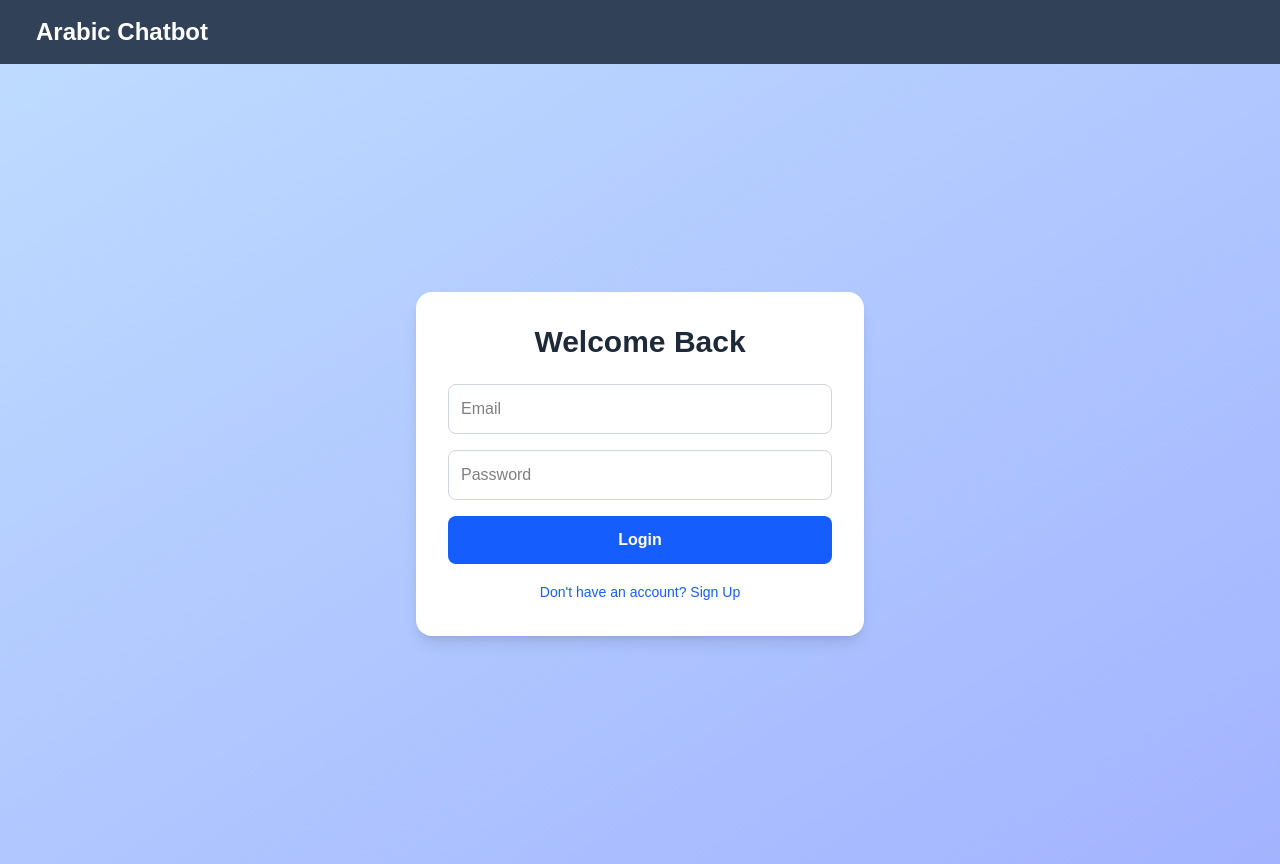
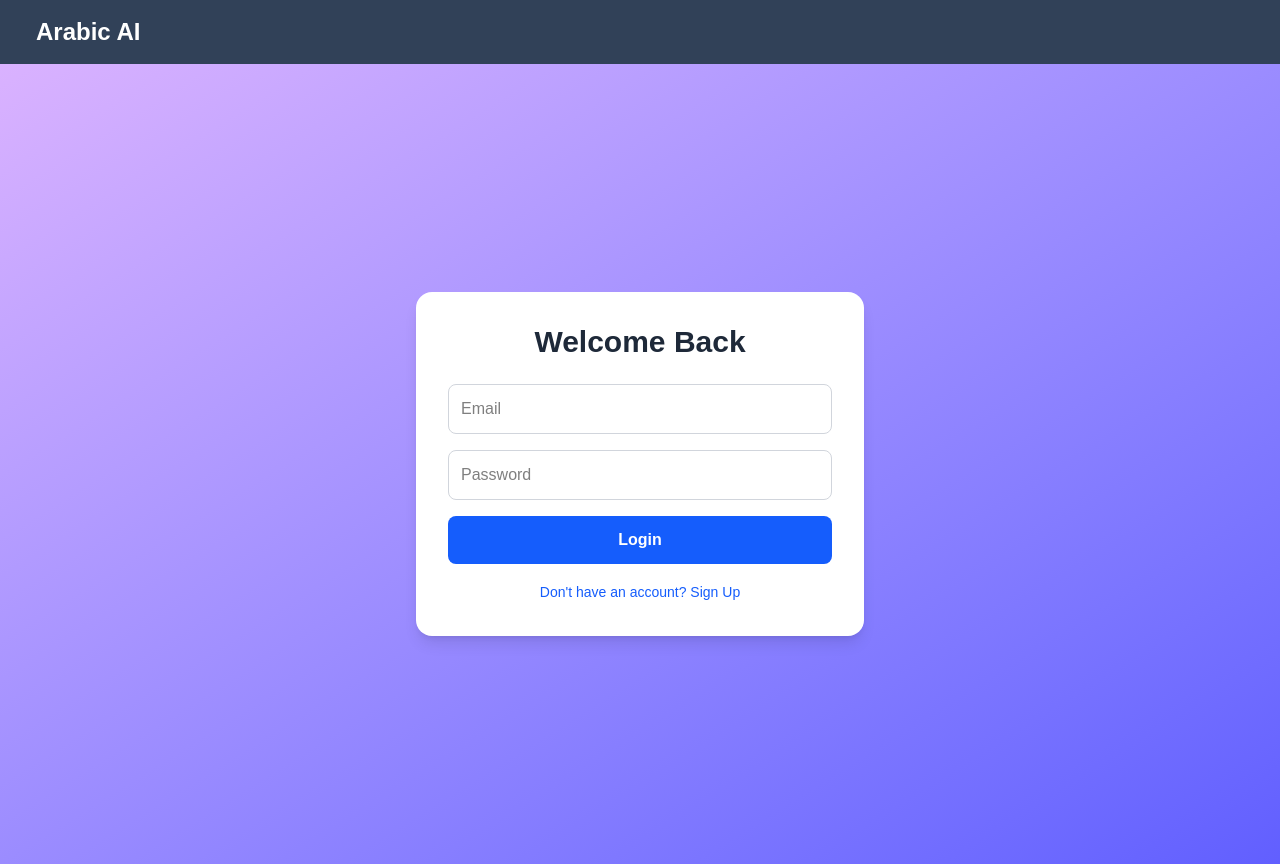
Before and after one commit to itsmehardawood/Arabic_Chatbot_Frontend, a Next.js app: page / in a window 1280 px wide. Built offline with nearby package versions, Linux system fonts and the light colour scheme.

Commit message:
UI changes

```diff
--- a/src/app/homepage/page.js
+++ b/src/app/homepage/page.js
@@ -62,7 +62,7 @@ export default function HomePage() {
           <div className="flex justify-between items-center h-16 ">
             <div className="flex items-center">
               <h1 className="text-2xl font-bold text-gray-900 text-white">
-                Arabic Chatbot
+                Arabic AI
               </h1>
             </div>
             <div className="flex items-center space-x-4">
@@ -92,7 +92,7 @@ export default function HomePage() {
             Welcome Back!
           </h2>
           <p className="text-xl text-gray-600 max-w-2xl mx-auto">
-            Welcome to your intelligent Arabic Chatbot App. Start a new conversation or manage your subscription
+            Welcome to your intelligent Arabic AI App. Start a new conversation or manage your subscription
           </p>
         </div>
 
--- a/src/app/page.js
+++ b/src/app/page.js
@@ -39,8 +39,8 @@ export default function Home() {
     }
 
     const endpoint = isLogin
-      ? 'https://5516-110-39-39-254.ngrok-free.app/login'
-      : 'https://5516-110-39-39-254.ngrok-free.app/signup'
+      ? 'https://84f6-110-39-39-254.ngrok-free.app/login'
+      : 'https://84f6-110-39-39-254.ngrok-free.app/signup'
 
     const body = isLogin
       ? { email, password }
@@ -93,13 +93,13 @@ export default function Home() {
       <nav className="bg-slate-700  p-4 shadow-lg">
         <div className="flex justify-between items-center">
           <div className="text-white font-bold text-2xl pl-5">
-            Arabic Chatbot
+            Arabic AI
           </div>
         </div>
       </nav>
 
       {/* Main Content */}
-      <div className="min-h-screen  flex-col text-black bg-gradient-to-br from-blue-200 to-indigo-300  flex justify-center items-center px-4">
+      <div className="min-h-screen  flex-col text-black bg-gradient-to-br from-purple-300 to-indigo-500  flex justify-center items-center px-4">
         <div className="w-full max-w-md bg-white p-8 rounded-2xl shadow-lg">
           <h1 className="text-3xl font-bold text-center text-gray-800 mb-6">
             {isLogin ? 'Welcome Back' : 'Create Your Account'}
--- a/src/app/payments/page.js
+++ b/src/app/payments/page.js
@@ -57,7 +57,7 @@ function PaymentsContent() {
         return;
       }
 
-      const response = await fetch(`https://5516-110-39-39-254.ngrok-free.app/capture-order/${storedOrderId}`, {
+      const response = await fetch(`https://84f6-110-39-39-254.ngrok-free.app/capture-order/${storedOrderId}`, {
         method: 'POST',
         headers: {
           'Content-Type': 'application/json',
@@ -173,7 +173,7 @@ function PaymentsContent() {
 
     setProcessingTrial(true);
     try {
-      const response = await fetch(`https://5516-110-39-39-254.ngrok-free.app/start-trial/${user.id}`, {
+      const response = await fetch(`https://84f6-110-39-39-254.ngrok-free.app/start-trial/${user.id}`, {
         method: 'POST',
         headers: {
           'Content-Type': 'application/json',
@@ -203,7 +203,7 @@ function PaymentsContent() {
 
     setProcessingSubscription(plan);
     try {
-      const response = await fetch('https://5516-110-39-39-254.ngrok-free.app/create-subscription-order', {
+      const response = await fetch('https://84f6-110-39-39-254.ngrok-free.app/create-subscription-order', {
         method: 'POST',
         headers: {
           'Content-Type': 'application/json',
--- a/src/components/ChatBubble.jsx
+++ b/src/components/ChatBubble.jsx
@@ -213,7 +213,7 @@ export default function MessageBubble({
       // Get the token for authorization header
       const token = localStorage.getItem('access_token') || localStorage.getItem('token') || localStorage.getItem('accessToken');
 
-      const response = await fetch('https://5516-110-39-39-254.ngrok-free.app/save_flashcard', {
+      const response = await fetch('https://84f6-110-39-39-254.ngrok-free.app/save_flashcard', {
         method: 'POST',
         headers: {
           'Content-Type': 'application/json',
--- a/src/components/ChatContainer.jsx
+++ b/src/components/ChatContainer.jsx
@@ -35,7 +35,7 @@ export default function ChatContainer() {
     formData.append("file", file)
 
     try {
-      const url = `https://5516-110-39-39-254.ngrok-free.app/build_rag?user_id=${encodeURIComponent(user_id)}`
+      const url = `https://84f6-110-39-39-254.ngrok-free.app/build_rag?user_id=${encodeURIComponent(user_id)}`
 
       const res = await fetch(url, {
         method: 'POST',
@@ -66,7 +66,7 @@ export default function ChatContainer() {
 
     try {
       const bodyPayload = { question, user_id, level, diacritics }
-      const res = await fetch('https://5516-110-39-39-254.ngrok-free.app/query_rag', {
+      const res = await fetch('https://84f6-110-39-39-254.ngrok-free.app/query_rag', {
         method: 'POST',
         headers: { 'Content-Type': 'application/json' },
         body: JSON.stringify(bodyPayload)
--- a/src/components/ChatWindow.jsx
+++ b/src/components/ChatWindow.jsx
@@ -14,7 +14,7 @@ export default function ChatWindow({ messages, onSend, loading }) {
   // Function to send language to API
   const sendLanguageToAPI = async (lang) => {
     try {
-      await fetch('https://5516-110-39-39-254.ngrok-free.app/language', {
+      await fetch('https://84f6-110-39-39-254.ngrok-free.app/language', {
         method: 'POST',
         headers: {
           'Content-Type': 'application/json',
@@ -58,7 +58,7 @@ const handleSubmit = async (e) => {
 
       {/* Header with Project Name and Language Switcher */}
       <div className="flex justify-between items-center px-4 md:px-6 py-3 bg-gray-900 border-b border-gray-700">
-        <h1 className="text-white font-bold text-lg pl-12 py-2">Arabic Chatbot</h1>
+        <h1 className="text-white font-bold text-lg pl-12 py-2">Arabic AI</h1>
 
         <div className="relative">
           <select
--- a/src/components/SideBar.jsx
+++ b/src/components/SideBar.jsx
@@ -82,7 +82,7 @@ export default function SidebarUpload({ onUpload, uploadMessage }) {
       }
       console.log('Sending payload:', payload)
 
-      const response = await fetch('https://5516-110-39-39-254.ngrok-free.app/add_video', {
+      const response = await fetch('https://84f6-110-39-39-254.ngrok-free.app/add_video', {
         method: 'POST',
         headers: {
           'Content-Type': 'application/json',
@@ -156,7 +156,7 @@ export default function SidebarUpload({ onUpload, uploadMessage }) {
 
     setDocumentsLoading(true)
     try {
-      const response = await fetch('https://5516-110-39-39-254.ngrok-free.app/documents', {
+      const response = await fetch('https://84f6-110-39-39-254.ngrok-free.app/documents', {
         headers: {
           'Authorization': `Bearer ${token}`,
           'ngrok-skip-browser-warning': 'true',
@@ -196,7 +196,7 @@ export default function SidebarUpload({ onUpload, uploadMessage }) {
     if (!confirmDelete) return
 
     try {
-      const deleteUrl = `https://5516-110-39-39-254.ngrok-free.app/documents/${documentId}`
+      const deleteUrl = `https://84f6-110-39-39-254.ngrok-free.app/documents/${documentId}`
       console.log('DELETE URL:', deleteUrl)
 
       const response = await fetch(deleteUrl, {
@@ -247,7 +247,7 @@ export default function SidebarUpload({ onUpload, uploadMessage }) {
 
     setFlashcardsLoading(true)
     try {
-      const response = await fetch(`https://5516-110-39-39-254.ngrok-free.app/flashcards/${userId}`, {
+      const response = await fetch(`https://84f6-110-39-39-254.ngrok-free.app/flashcards/${userId}`, {
         headers: {
           'Authorization': `Bearer ${token}`,
           'ngrok-skip-browser-warning': 'true',
@@ -313,7 +313,7 @@ export default function SidebarUpload({ onUpload, uploadMessage }) {
         }
 
         // Fetch user document
-        const res = await fetch(`https://5516-110-39-39-254.ngrok-free.app/users/${userId}`, {
+        const res = await fetch(`https://84f6-110-39-39-254.ngrok-free.app/users/${userId}`, {
           headers: {
             Authorization: `Bearer ${token}`,
             'ngrok-skip-browser-warning': 'true', // Add this header for ngrok
```
